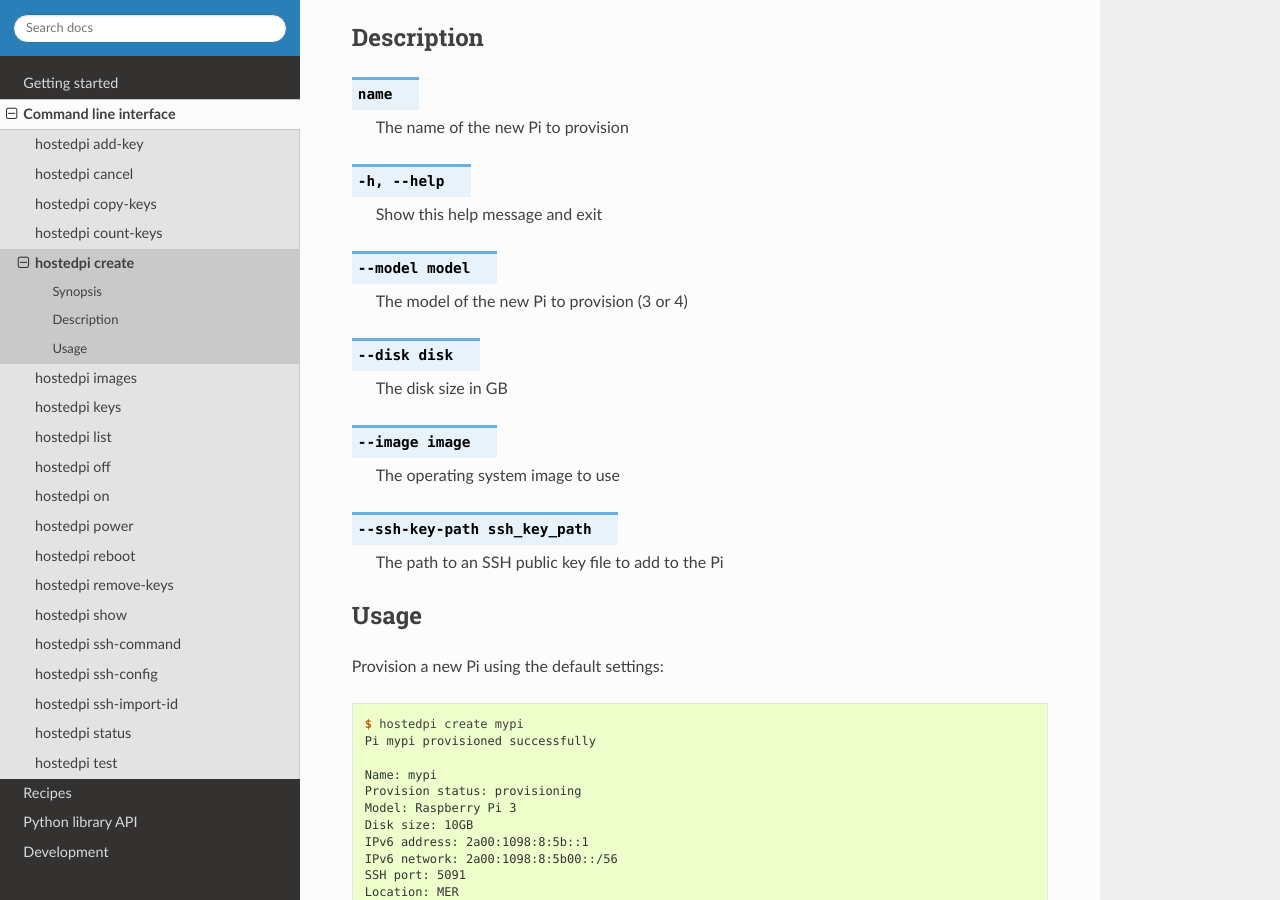
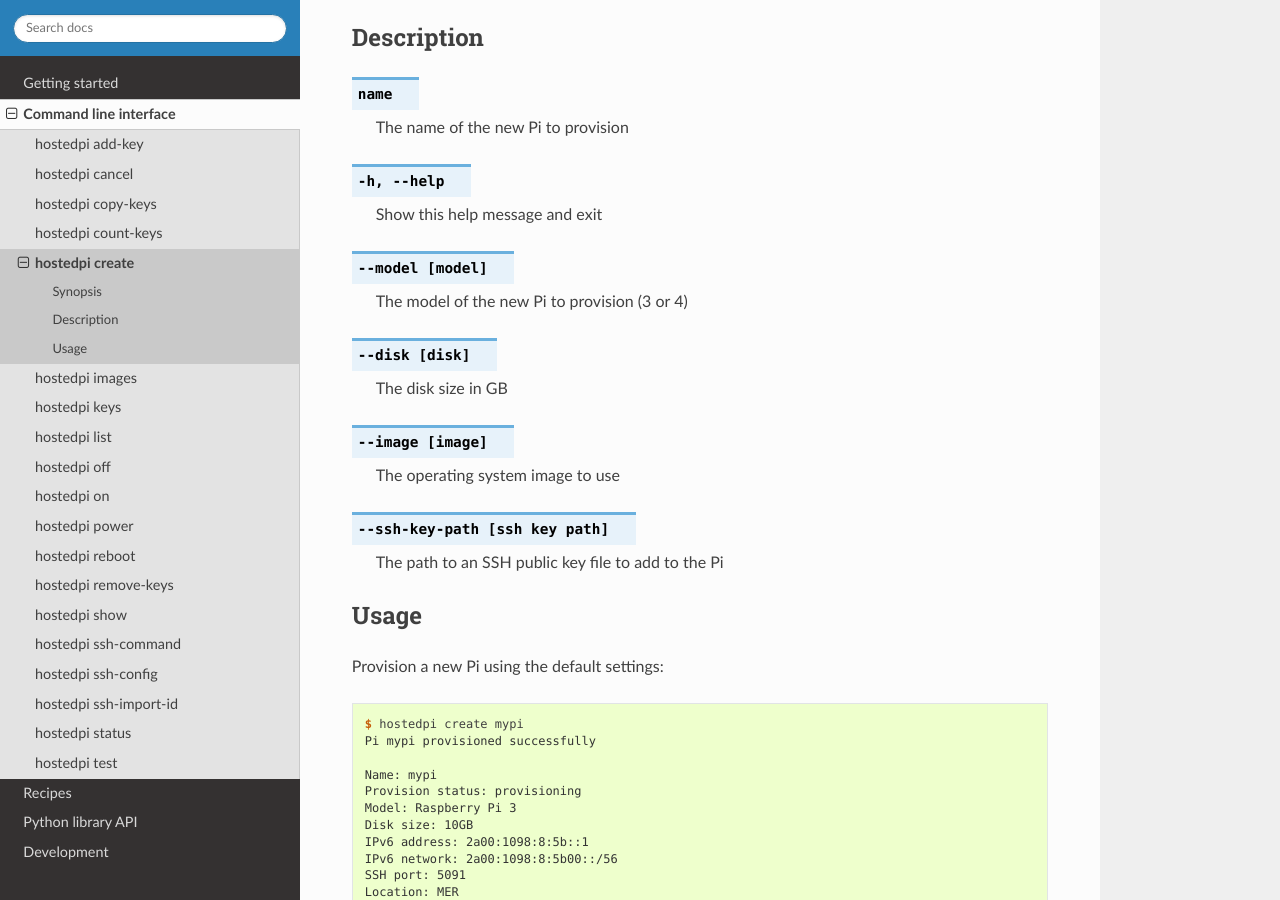
Before and after one commit to piwheels/hostedpi, a Sphinx documentation site: the page built from docs/cli_create.rst, in a window 1280 px wide and 900 px high, scrolled down 343 px. Built offline with Sphinx 7.4.7 and the Read the Docs theme 2.0.0, drawn with Linux system fonts in a browser that asks for light colours.

Commit message:
Add structured docs for CLI

```diff
--- a/docs/cli_create.rst
+++ b/docs/cli_create.rst
@@ -26,19 +26,19 @@ Description
 
     Show this help message and exit
 
-.. option:: --model model
+.. option:: --model [model]
 
     The model of the new Pi to provision (3 or 4)
 
-.. option:: --disk disk
+.. option:: --disk [disk]
 
     The disk size in GB
 
-.. option:: --image image
+.. option:: --image [image]
 
     The operating system image to use
 
-.. option:: --ssh-key-path ssh_key_path
+.. option:: --ssh-key-path [ssh key path]
 
     The path to an SSH public key file to add to the Pi
 
```
